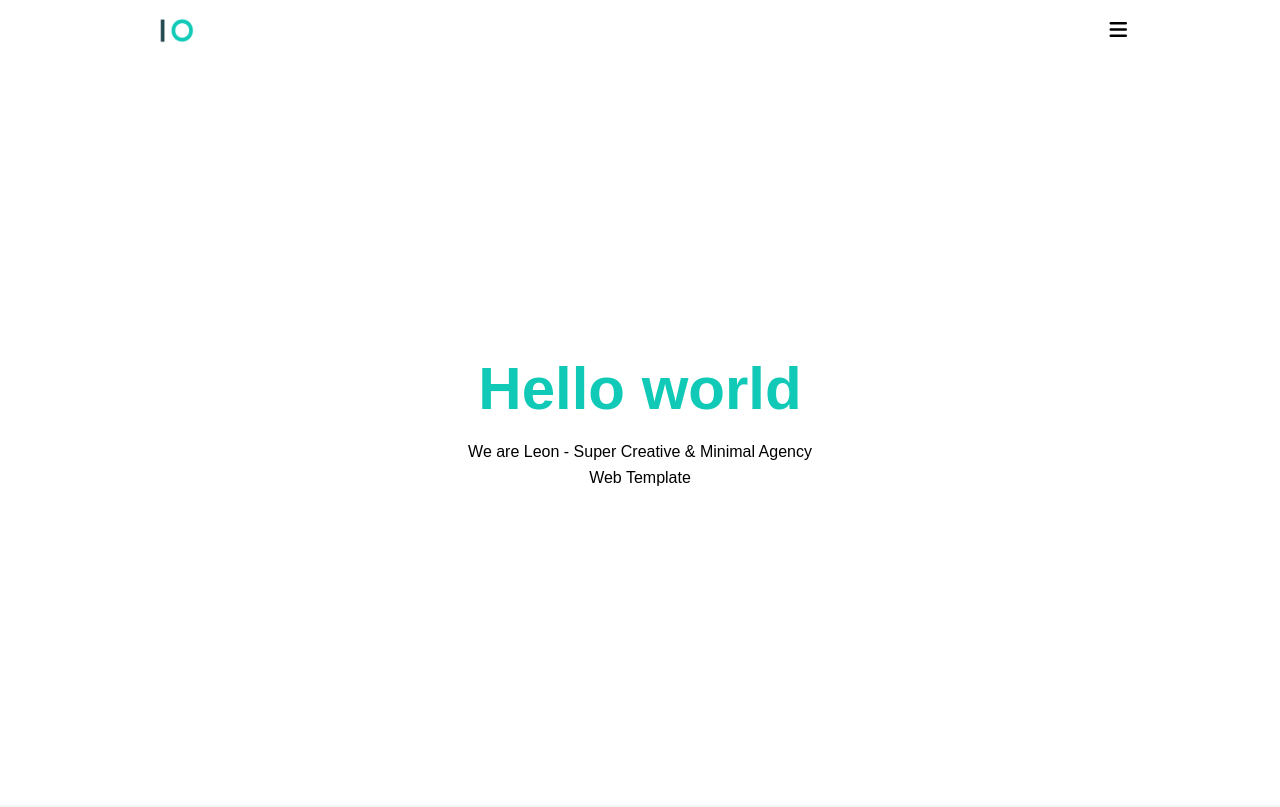
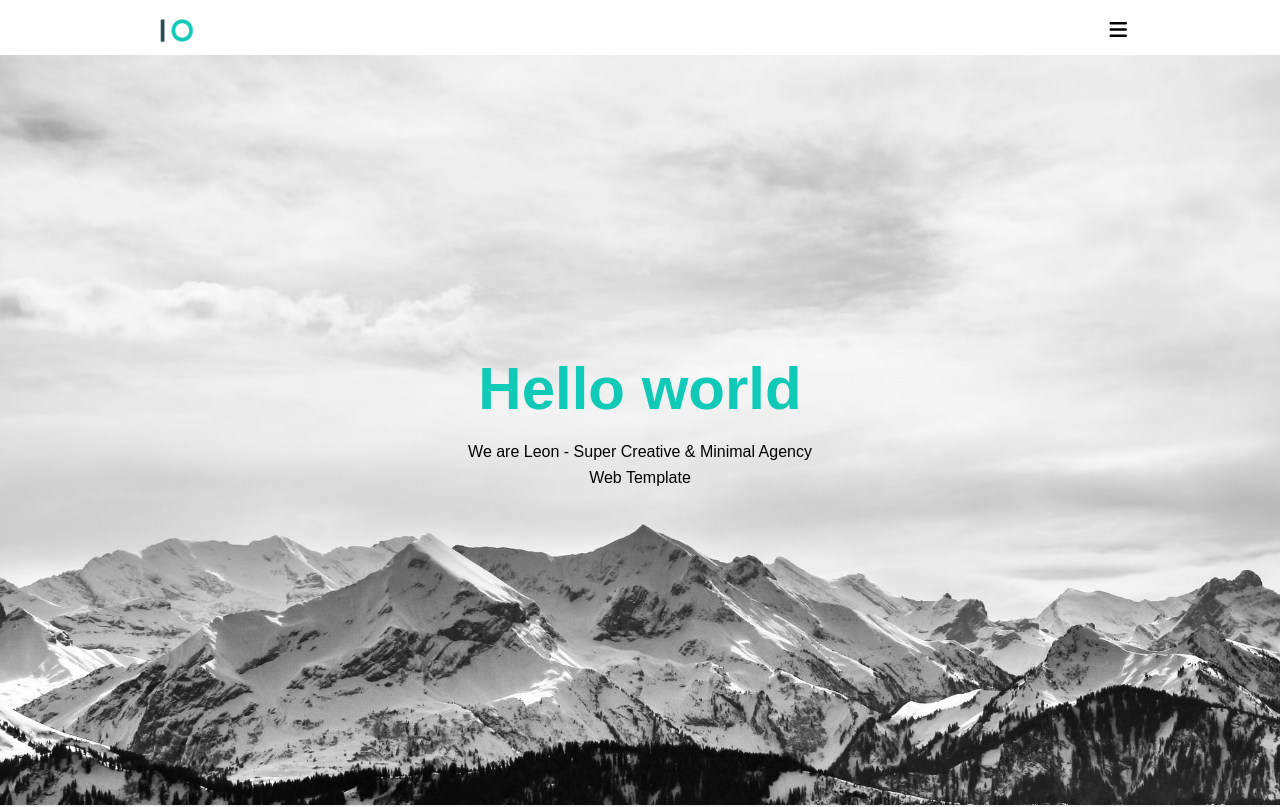
Before and after one commit to Alaa-Eldeyn/HTML-and-CSS-Template-one, a plain HTML site: page index.html in a window 1280 px wide. Shown: the top 807 px of the page. Drawn offline with Linux system fonts and the light colour scheme; a web font is replaced by a local one.

Commit message:
Update style.css

```diff
--- a/css/style.css
+++ b/css/style.css
@@ -103,7 +103,7 @@ header .container .links ul::before{
 
 /* Start landing */
 .land {
-    background-image: url(images/landing.jpg);
+    background-image: url(../images/landing.jpg);
     background-size: cover;
     height: calc(100vh - 50px);
     width: 100%;
```
